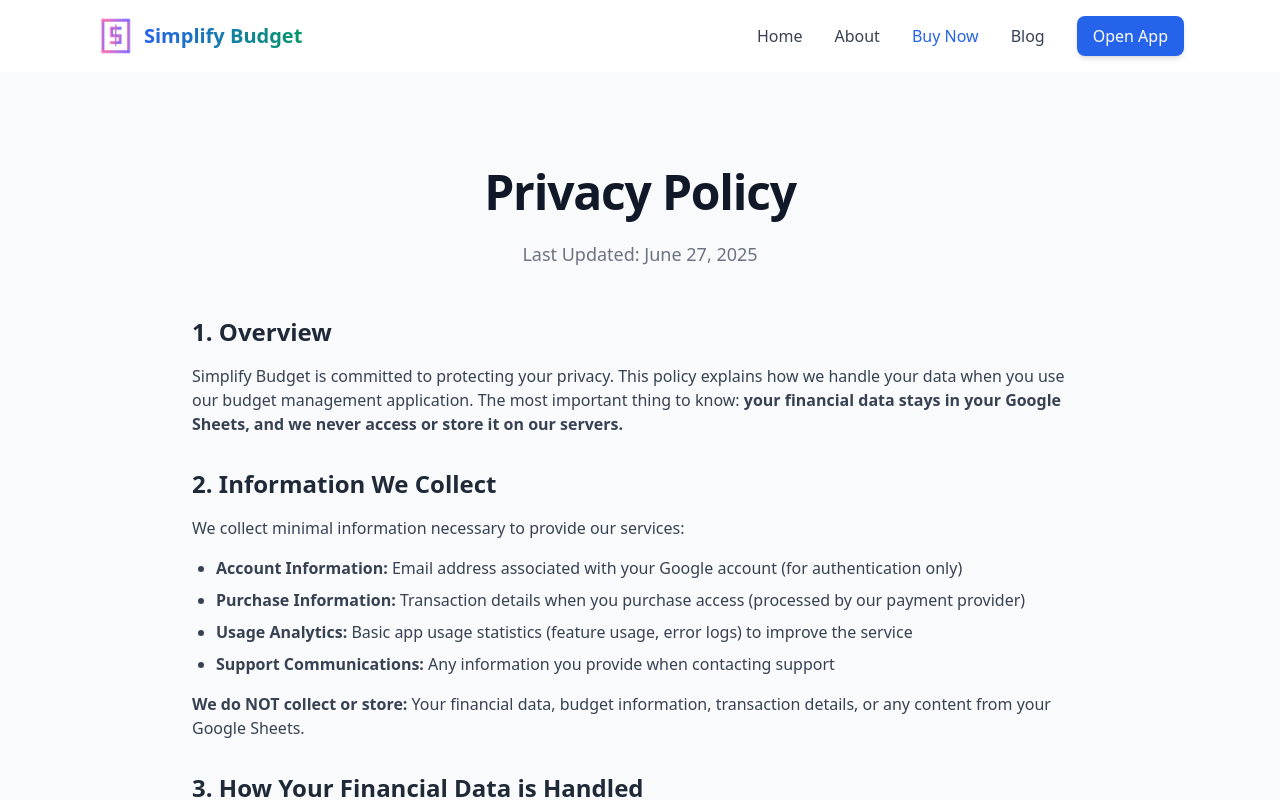
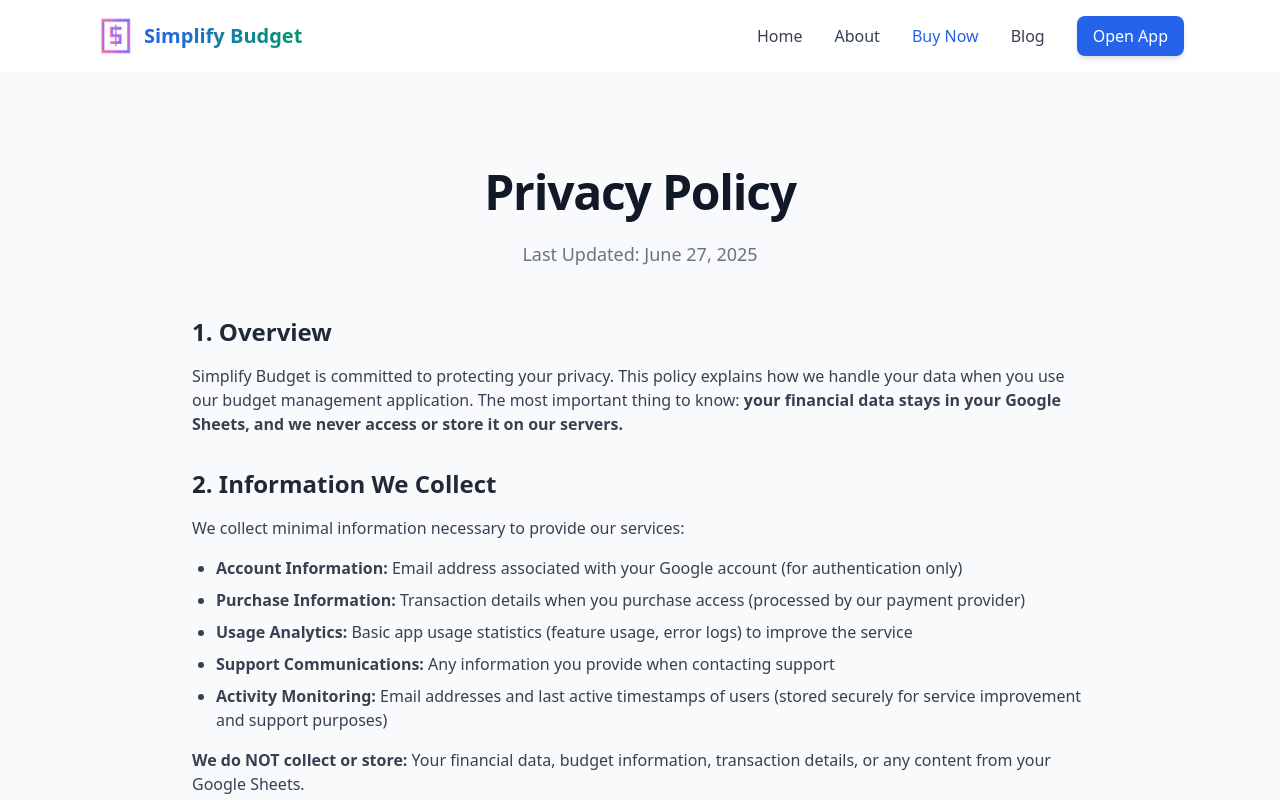
Before and after one commit to serdarsalim/personalfinance, a Next.js app: page /privacy in a window 1280 px wide. Shown: the top 800 px of the page. Built offline with nearby package versions, Linux system fonts and the light colour scheme.

Commit message:
privacy page updated

```diff
--- a/src/app/privacy/page.tsx
+++ b/src/app/privacy/page.tsx
@@ -28,7 +28,7 @@ const PrivacyContent = () => (
         </p>
       </section>
 
-      <section>
+         <section>
         <h2 className="text-2xl font-semibold text-gray-800 mb-4">2. Information We Collect</h2>
         <p className="mb-4 text-gray-700">We collect minimal information necessary to provide our services:</p>
         <ul className="list-disc pl-6 mb-4 text-gray-700 space-y-2">
@@ -36,6 +36,7 @@ const PrivacyContent = () => (
           <li><strong>Purchase Information:</strong> Transaction details when you purchase access (processed by our payment provider)</li>
           <li><strong>Usage Analytics:</strong> Basic app usage statistics (feature usage, error logs) to improve the service</li>
           <li><strong>Support Communications:</strong> Any information you provide when contacting support</li>
+          <li><strong>Activity Monitoring:</strong> Email addresses and last active timestamps of users (stored securely for service improvement and support purposes)</li>
         </ul>
         <p className="mb-4 text-gray-700">
           <strong>We do NOT collect or store:</strong> Your financial data, budget information, transaction details,
```
